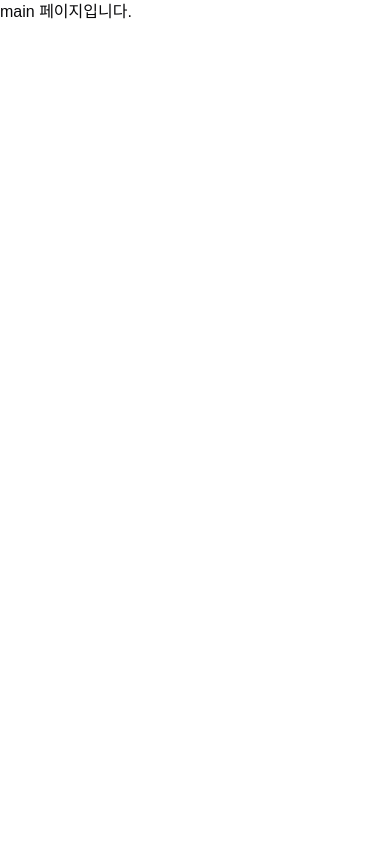
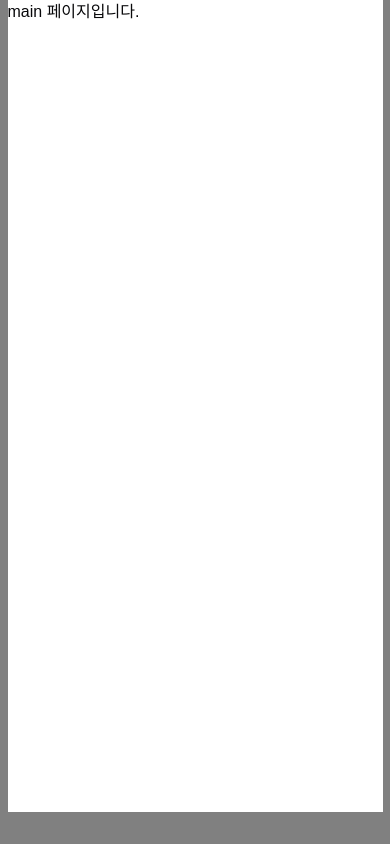
Before and after one commit to blaybus-playus/Frontend, a Next.js app: page / in a window 390 px wide. Built offline with nearby package versions, Linux system fonts and the light colour scheme.

Commit message:
style: 모바일 레이아웃 설정 (375X812)

```diff
--- a/css/globals.css
+++ b/css/globals.css
@@ -3,8 +3,14 @@
 @tailwind utilities;
 @import "@fontsource/pretendard/index.css";
 
+html {
+  background-color: gray;
+}
 body {
   font-family: 'Pretendard', Arial, Helvetica, sans-serif;
+  width: 375px;
+  height: 812px;
+  margin: auto;
 }
 
 @layer utilities {
```
